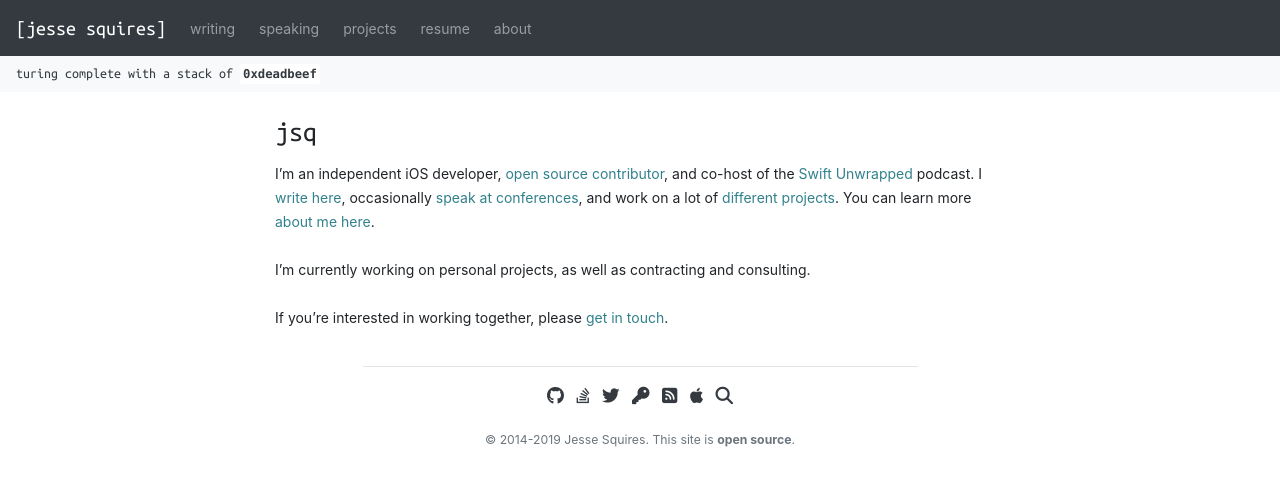
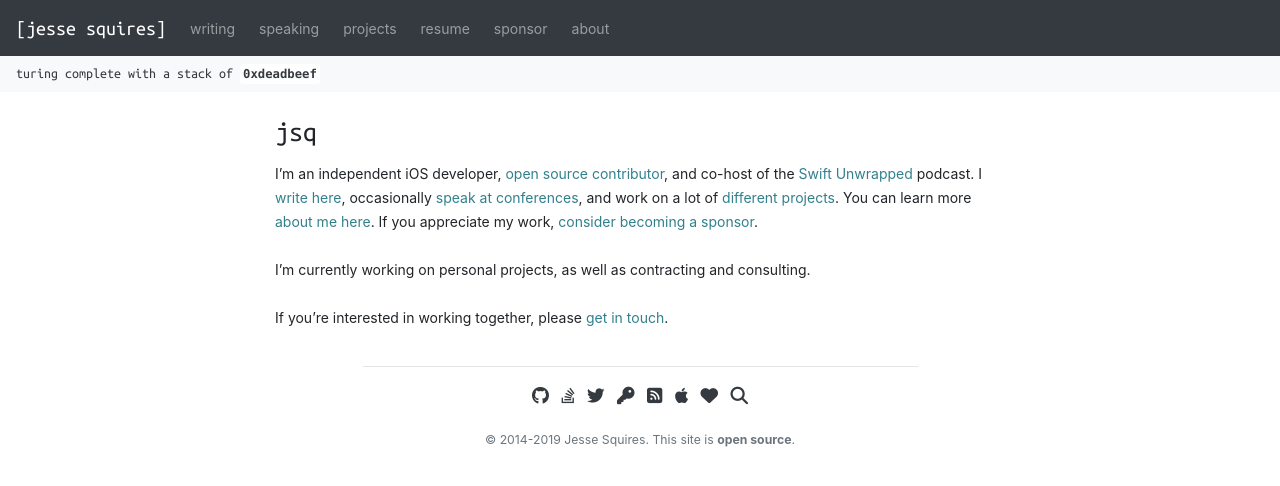
Before and after one commit to jessesquires/jessesquires.com, a Jekyll site: the page built from index.md, in a window 1280 px wide. Shown: the top 486 px of the page. Built offline with Jekyll 4.4.1, drawn with Linux system fonts in a browser that asks for light colours; nearby versions of some CDN libraries; library files that are not in the unit come from our copies.

Commit message:
add sponsor page

```diff
--- a/_includes/contact_follow.html
+++ b/_includes/contact_follow.html
@@ -22,6 +22,9 @@
                     <a href="{{ site.feeds.applenews }}" class="text-dark border-0" title="Add to Apple News"><i class="fa fa-lg fa-apple" aria-hidden="true"></i></a>
                 </li>
                 <li class="list-inline-item">
+                    <a href="/sponsor" class="text-dark border-0" title="Sponsor"><i class="fa fa-lg fa-heart" aria-hidden="true"></i></a>
+                </li>
+                <li class="list-inline-item">
                     <a href="/search" class="text-dark border-0" title="Search"><i class="fa fa-lg fa-search" aria-hidden="true"></i></a>
                 </li>
             </ul>
--- a/_includes/header.html
+++ b/_includes/header.html
@@ -18,6 +18,9 @@
                 <a class="nav-link {% if page.url == '/linkedout/' %}active{% endif %}" href="/linkedout/">resume</a>
             </li>
             <li class="nav-item mr-2">
+                <a class="nav-link {% if page.url == '/sponsor/' %}active{% endif %}" href="/sponsor/">sponsor</a>
+            </li>
+            <li class="nav-item mr-2">
                 <a class="nav-link {% if page.url == '/about/' %}active{% endif %}" href="/about/">about</a>
             </li>
         </ul>
--- a/index.md
+++ b/index.md
@@ -5,7 +5,10 @@ tags: [hexed bits, software development, programming, engineering, design patter
 
 <h3 class="branded">jsq</h3>
 
-I'm an independent iOS developer, [open source contributor]({{ site.social_links.github }}), and co-host of the [Swift Unwrapped](https://spec.fm/podcasts/swift-unwrapped) podcast. I [write here](/blog), occasionally [speak at conferences](/speaking), and work on a lot of [different projects](/projects). You can learn more [about me here](/about).
+I'm an independent iOS developer, [open source contributor]({{ site.social_links.github }}), and co-host of the [Swift Unwrapped](https://spec.fm/podcasts/swift-unwrapped) podcast.
+I [write here](/blog), occasionally [speak at conferences](/speaking), and work on a lot of [different projects](/projects).
+You can learn more [about me here](/about).
+If you appreciate my work, [consider becoming a sponsor](/sponsor).
 
 I'm currently working on personal projects, as well as contracting and consulting.
 
```
Also changed, not shown: sponsor.md (added, +11 -0 lines).
